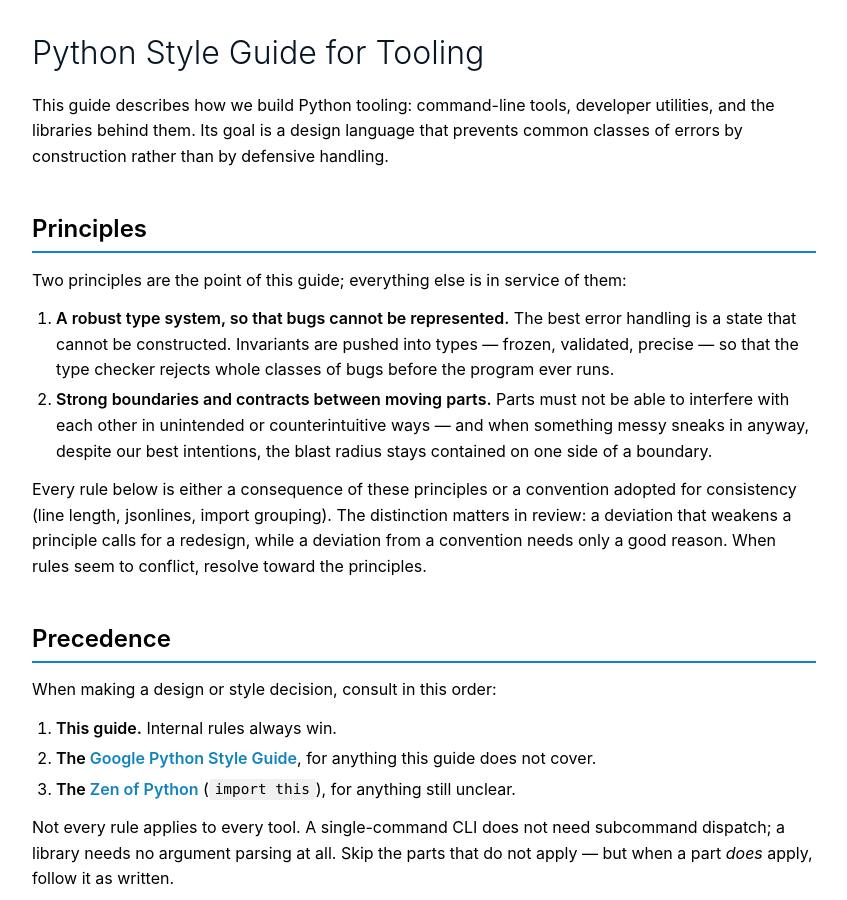
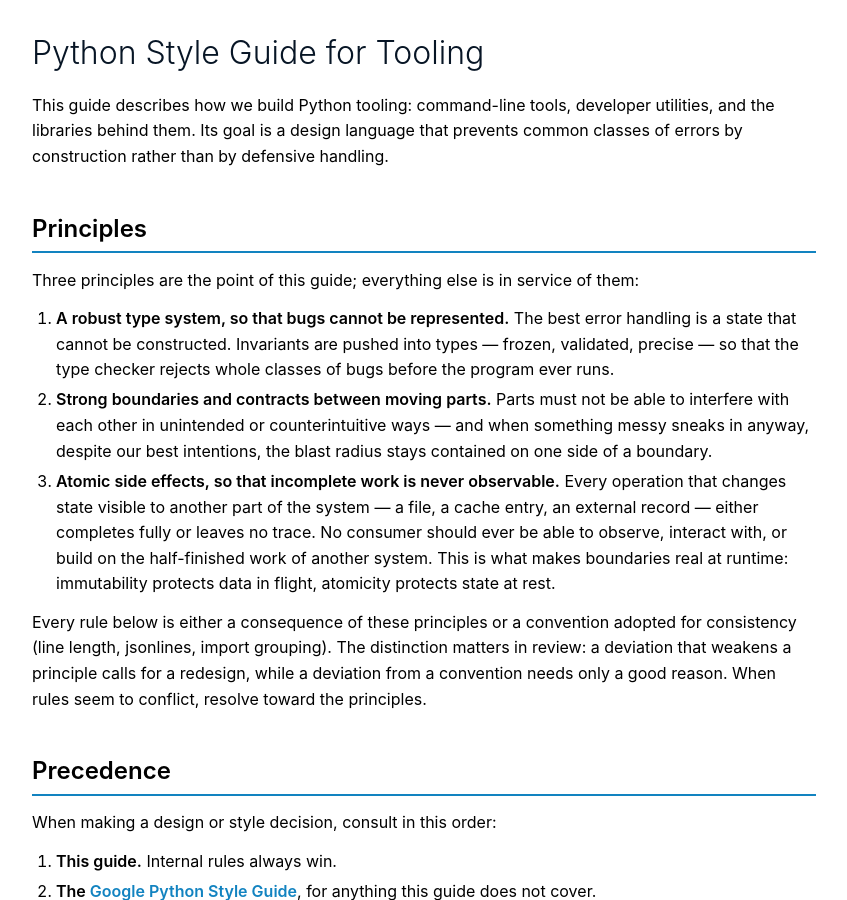
Before and after one commit to vikinganalytics/styleguide, a Jekyll site: the page built from pyguide.md, in a window 1280 px wide and 900 px high. Shown: the whole window, without its empty margins (216-1063 px from the left). Built offline with Jekyll 4.4.1, drawn with Linux system fonts in a browser that asks for light colours; our own code applies the rules of GitHub Pages for plain Markdown files; some of the changed text lies outside the part shown.

Commit message:
Add atomic side effects as a third core principle
Incomplete work that is observable to other systems is a class of bug
on par with unrepresentable states and leaky boundaries. Elevate
atomicity from a filesystem technique (section 7) to a principle, and
connect section 7's rules back to it.

Also fixes the precision instrument count (four → five after adding enums).

Co-Authored-By: Claude Opus 4.6 (1M context) <noreply@anthropic.com>

```diff
--- a/pyguide.md
+++ b/pyguide.md
@@ -10,8 +10,8 @@ than by defensive handling.
 
 ## Principles
 
-Two principles are the point of this guide; everything else is in service
-of them:
+Three principles are the point of this guide; everything else is in
+service of them:
 
 1. **A robust type system, so that bugs cannot be represented.** The best
    error handling is a state that cannot be constructed. Invariants are
@@ -21,6 +21,13 @@ of them:
    be able to interfere with each other in unintended or counterintuitive
    ways — and when something messy sneaks in anyway, despite our best
    intentions, the blast radius stays contained on one side of a boundary.
+3. **Atomic side effects, so that incomplete work is never observable.**
+   Every operation that changes state visible to another part of the
+   system — a file, a cache entry, an external record — either completes
+   fully or leaves no trace. No consumer should ever be able to observe,
+   interact with, or build on the half-finished work of another system.
+   This is what makes boundaries real at runtime: immutability protects
+   data in flight, atomicity protects state at rest.
 
 Every rule below is either a consequence of these principles or a
 convention adopted for consistency (line length, jsonlines, import
@@ -462,6 +469,11 @@ what lets everything downstream skip re-checking and locking.
 
 ## 7. Resources and external state
 
+Resources are the primary vector for shared mutable state — and the place
+where the atomicity principle (principle 3) does its heaviest work. Every
+rule below exists to ensure that no consumer ever sees an operation's
+intermediate state.
+
 - **Open once at the top, inject downward, close in one place.** The process
   entry point owns the resource lifetime (`with diskcache.Cache(...) as cache:`);
   everything below receives it as a parameter.
```
Also changed, not shown: other parts of pyguide.md (+1 -1 lines).
